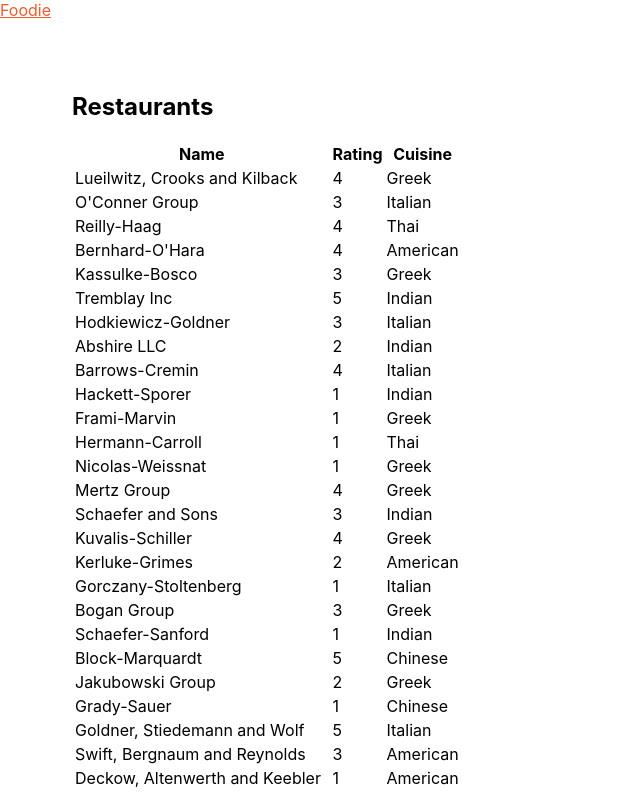
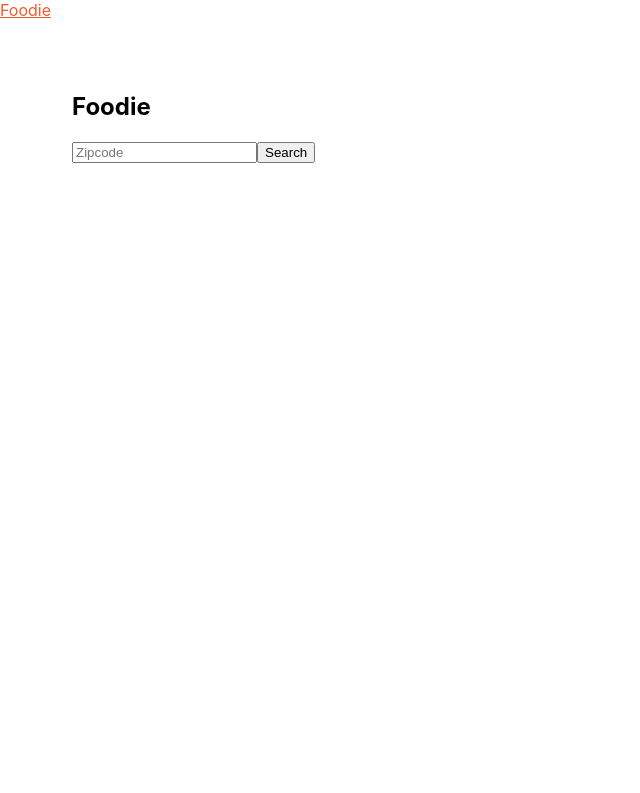
Before and after one commit to akessaris/foodie, a React (Create React App) app: page / in a window 1280 px wide. Shown: the top 793 px of the page, without its empty margins (0-640 px from the left). Built offline with nearby package versions, Linux system fonts and the light colour scheme.

Commit message:
added home page that is used for restaurant search

```diff
--- a/src/App.js
+++ b/src/App.js
@@ -1,8 +1,10 @@
+import React from 'react';
 import {
   Switch,
   Route,
 } from "react-router-dom";
 import LayoutComponent from "./components/hoc/layout/LayoutComponent";
+import HomePageComponent from "./components/homePage/HomePageComponent";
 import RestaurantListComponent from "./components/restaurantList/RestaurantListComponent";
 import RestaurantPageComponent from "./components/restaurantPage/RestaurantPageComponent";
 
@@ -10,7 +12,10 @@ function App() {
   return (
     <LayoutComponent>
       <Switch>
-        <Route exact path={["/", "/restaurants"]}>
+        <Route exact path="/">
+          <HomePageComponent />
+        </Route>
+        <Route exact path="/restaurants">
           <RestaurantListComponent />
         </Route>
         <Route path={`/restaurants/:restaurantId`}>
--- /dev/null
+++ b/src/components/homePage/HomePageComponent.js
@@ -0,0 +1,29 @@
+import React, { useState } from 'react';
+import { useHistory } from 'react-router-dom';
+
+const HomePageComponent = () => {
+  const history = useHistory();
+
+  const [zip_code, setZipcode] = useState();
+
+  const handleChange = (event) => {
+    setZipcode(event.target.value);
+  }
+
+  const goToRestaurants = (event) => {
+    event.preventDefault();
+    history.push('/restaurants', { search: { zip_code } });
+  }
+
+  return (
+    <>
+      <h2>Foodie</h2>
+      <form onSubmit={goToRestaurants}>
+        <input id="zip_code" name="zip_code" type="text" placeholder="Zipcode" value={zip_code} onChange={handleChange}></input>
+        <input type="submit" value="Search" />
+      </form>
+    </>
+  );
+};
+
+export default HomePageComponent;
```
